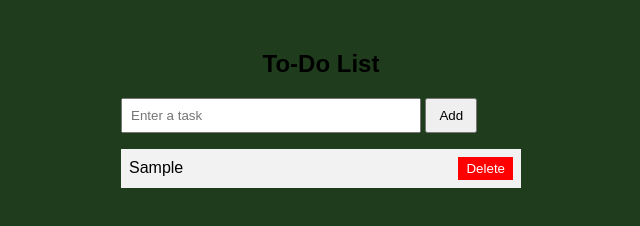
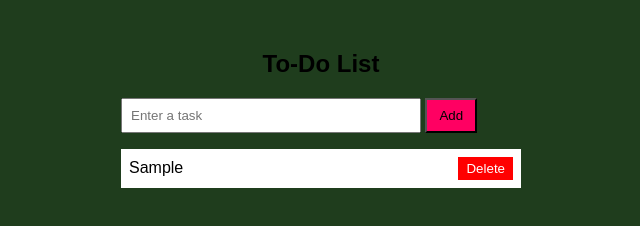
Before and after one commit to Umaimazainab02/to-do-list, a plain HTML site: page index.html in a window 1280 px wide. Both pictures are taken after typing "Sample" into the empty fields and a click on the button "Add". Shown: the whole page, without its empty margins (319-959 px from the left). Drawn offline with Linux system fonts and the light colour scheme.

Commit message:
Update files

```diff
--- a/first.css
+++ b/first.css
@@ -17,6 +17,7 @@ h2 {
 #addBtn {
   padding: 8px 12px;
   cursor: pointer;
+  background-color: rgb(255, 0, 98);
 }
 
 ul {
@@ -25,7 +26,7 @@ ul {
 }
 
 li {
-  background: #f2f2f2;
+  background: #ffffff;
   padding: 8px;
   margin-top: 5px;
   display: flex;
```
